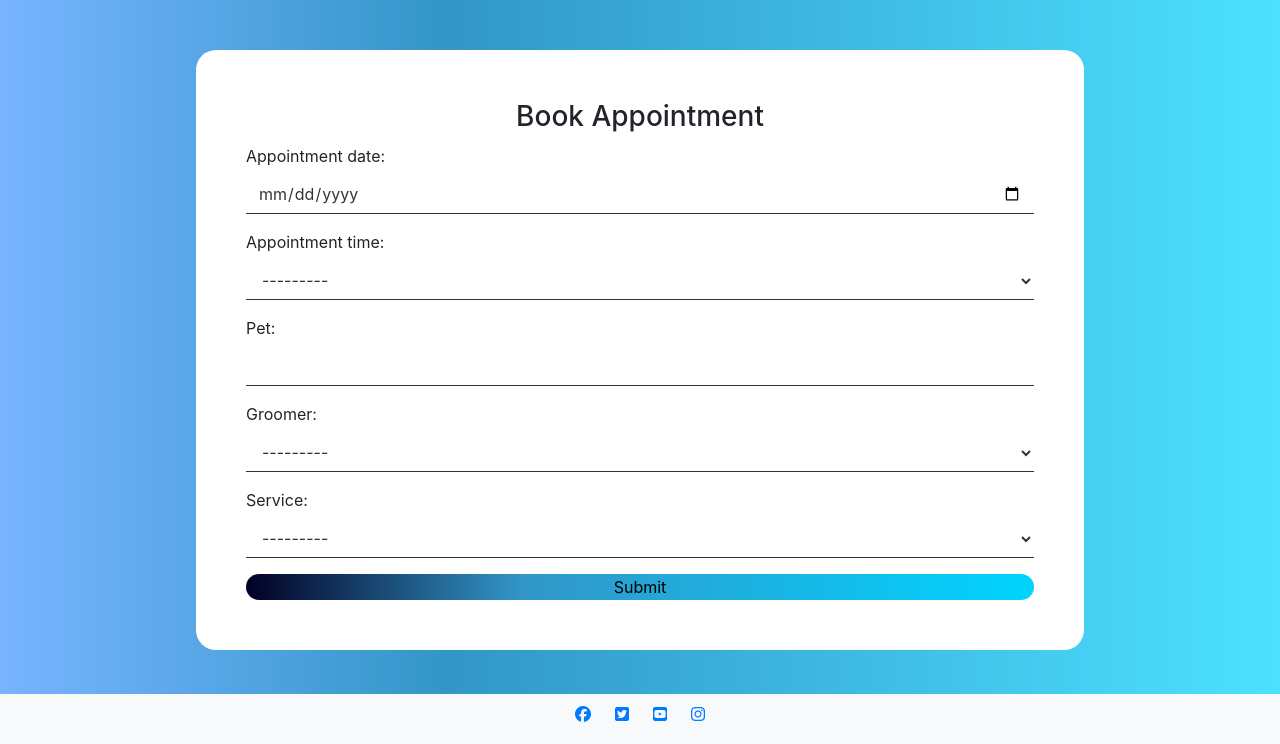
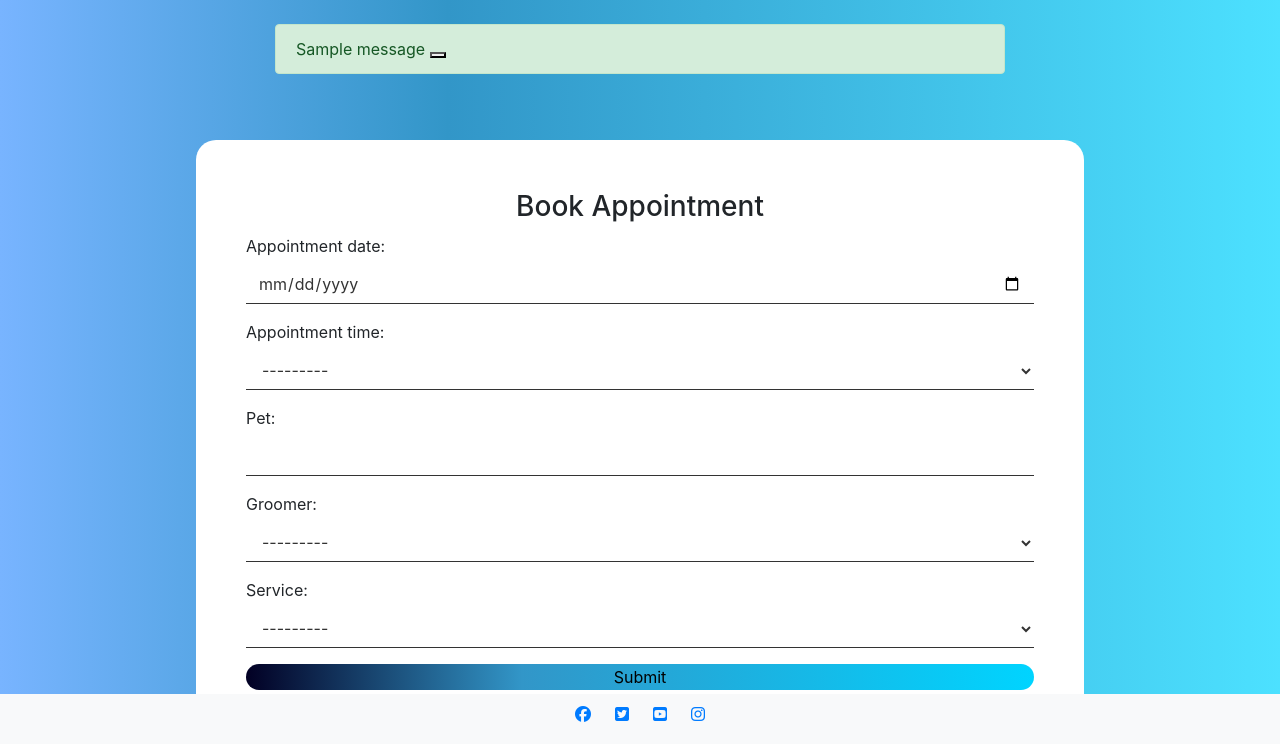
Before and after one commit to JKirkby95/Bark-Avenue-Gitpod, a Django app: page /booking/ in a window 1280 px wide. Shown: the part 56-800 px from the top of the page. Run offline with Django 3.2, Linux system fonts and the light colour scheme; a user stored in the database is signed in; tables that the repository leaves empty hold one stand-in row (values such as "Sample post"); one stand-in notice (Sample message) is shown; some libraries are stand-ins or nearby versions.

Commit message:
add messages

```diff
--- a/templates/base.html
+++ b/templates/base.html
@@ -52,6 +52,19 @@
             </ul>
         </div>
     </nav>
+    <div class="container">
+        <div class="row">
+            <div class="col-md-8 offset-md-2">
+                {% for message in messages %}
+                <div class="alert {{ message.tags }} alert-dismissible fade show" id="msg" role="alert">
+                    {{ message | safe }}
+                    <button type="button" class="btn-close" data-bs-dismiss="alert" aria-label="Close"></button>
+                </div>
+                {% endfor %}
+            </div>
+        </div>
+    </div>
+
 
     <div class="container">
         {% block content %}
```
Also changed, not shown: bark_avenue/settings.py (+8 -6 lines).
